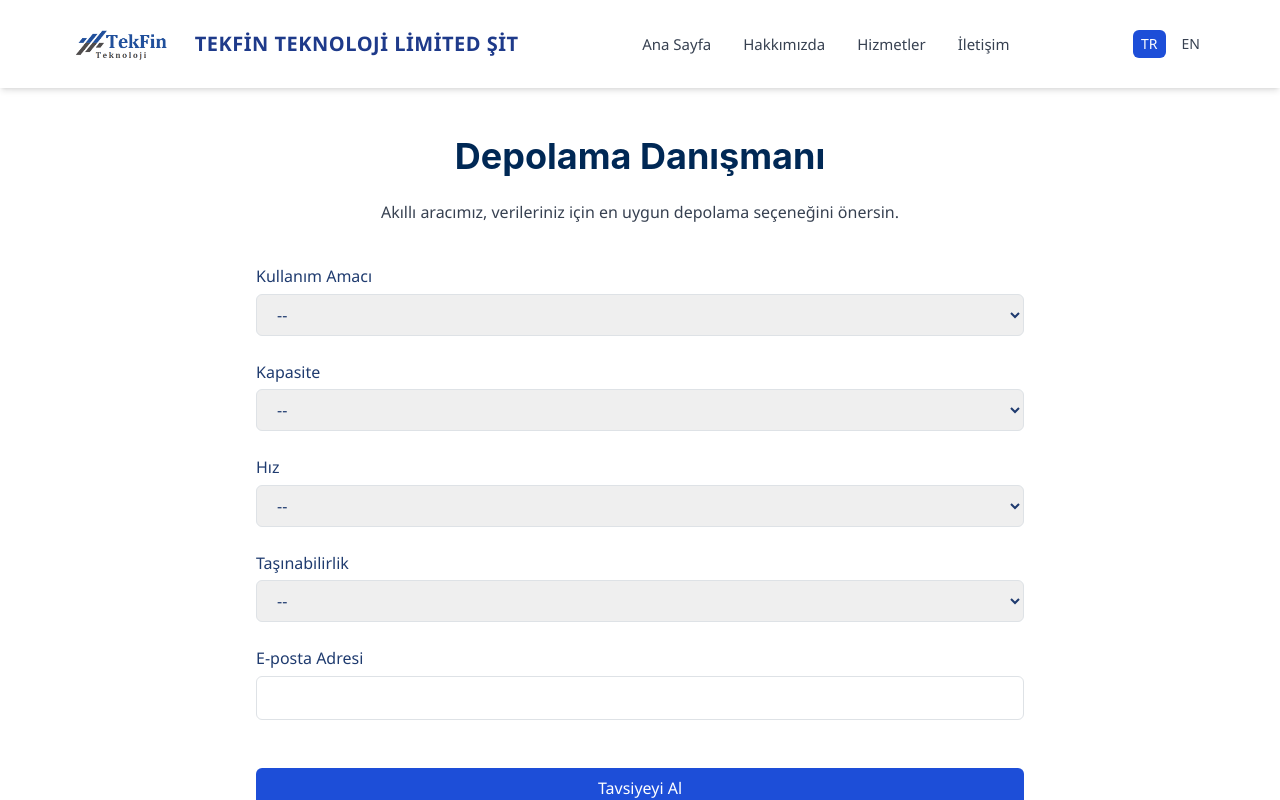
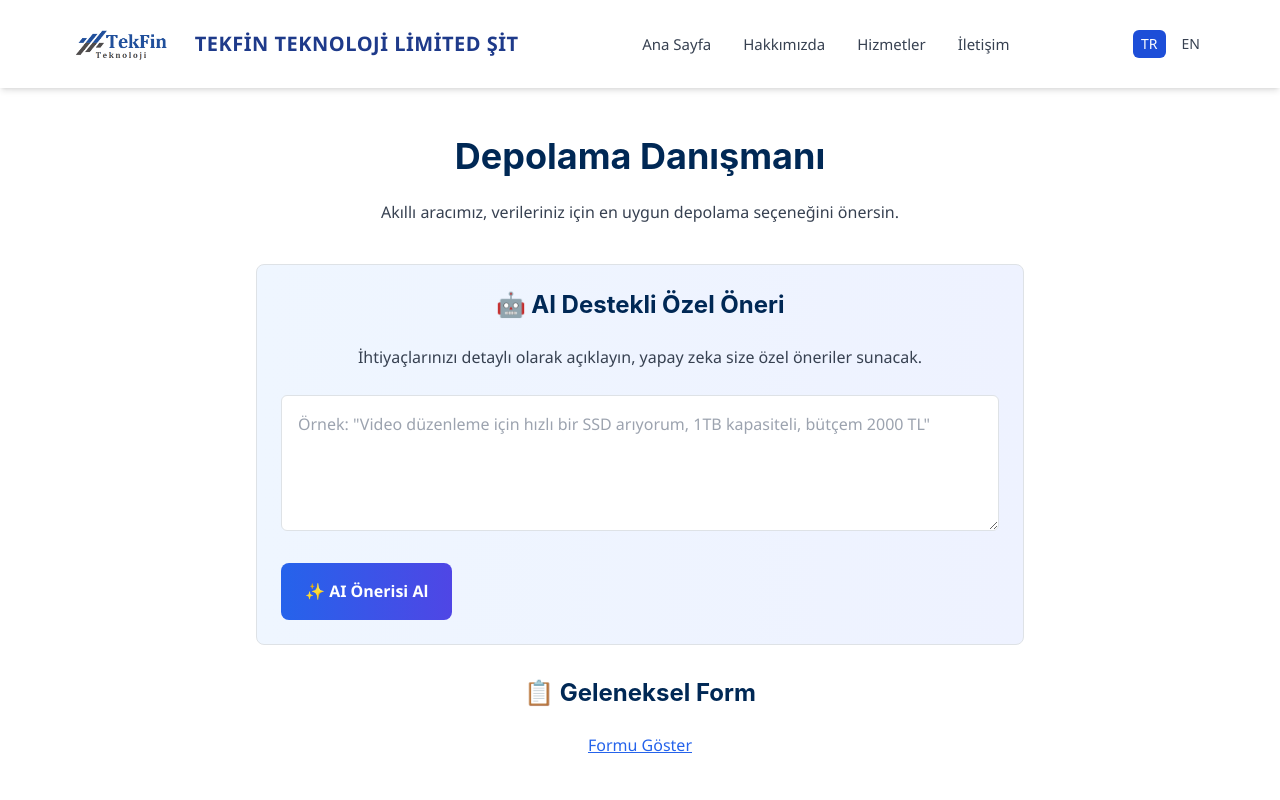
Before and after one commit to SalehKar/tekfin-website, a React (Create React App) app: page /storage-advisor in a window 1280 px wide. Shown: the top 800 px of the page. Built offline with nearby package versions, Linux system fonts and the light colour scheme.

Commit message:
Add AI-powered custom recommendation feature to StorageAdvisor

```diff
--- a/src/components/StorageAdvisor.js
+++ b/src/components/StorageAdvisor.js
@@ -7,6 +7,10 @@ const StorageAdvisor = ({ language }) => {
   const [speed, setSpeed] = useState('');
   const [portability, setPortability] = useState('');
   const [email, setEmail] = useState('');
+  const [customRequirements, setCustomRequirements] = useState('');
+  const [aiRecommendation, setAiRecommendation] = useState('');
+  const [isLoadingAI, setIsLoadingAI] = useState(false);
+  const [showAISection, setShowAISection] = useState(false);
 
   const navigate = useNavigate();
   const isTR = language === 'tr';
@@ -36,6 +40,50 @@ const StorageAdvisor = ({ language }) => {
     }
   };
 
+  const handleAIRecommendation = async () => {
+    if (!customRequirements.trim()) {
+      alert(isTR ? 'Lütfen ihtiyaçlarınızı açıklayın.' : 'Please describe your requirements.');
+      return;
+    }
+
+    setIsLoadingAI(true);
+    setAiRecommendation('');
+
+    try {
+      const response = await fetch('/api/ai/storage-recommendation', {
+        method: 'POST',
+        headers: {
+          'Content-Type': 'application/json',
+        },
+        body: JSON.stringify({
+          requirements: customRequirements,
+          language: language
+        }),
+      });
+
+      const data = await response.json();
+
+      if (data.success) {
+        setAiRecommendation(data.recommendation);
+      } else {
+        setAiRecommendation(
+          isTR
+            ? 'Üzgünüz, şu anda AI önerisi alınamıyor. Lütfen daha sonra tekrar deneyin.'
+            : 'Sorry, AI recommendation is not available right now. Please try again later.'
+        );
+      }
+    } catch (error) {
+      console.error('Error getting AI recommendation:', error);
+      setAiRecommendation(
+        isTR
+          ? 'Bağlantı hatası. Lütfen internet bağlantınızı kontrol edin.'
+          : 'Connection error. Please check your internet connection.'
+      );
+    } finally {
+      setIsLoadingAI(false);
+    }
+  };
+
   return (
     <div className="bg-white text-[#1f3b6f] px-4 py-12">
       <div className="max-w-3xl mx-auto text-center">
@@ -48,6 +96,71 @@ const StorageAdvisor = ({ language }) => {
             : 'Let our smart tool recommend the best storage option for your data.'}
         </p>
 
+        {/* AI-Powered Custom Recommendation Section */}
+        <div className="mb-8 p-6 bg-gradient-to-r from-blue-50 to-indigo-50 rounded-lg border border-blue-200">
+          <h2 className="text-2xl font-bold mb-4 text-[#002855]">
+            {isTR ? '🤖 AI Destekli Özel Öneri' : '🤖 AI-Powered Custom Recommendation'}
+          </h2>
+          <p className="text-gray-700 mb-4">
+            {isTR
+              ? 'İhtiyaçlarınızı detaylı olarak açıklayın, yapay zeka size özel öneriler sunacak.'
+              : 'Describe your needs in detail, and our AI will provide personalized recommendations.'}
+          </p>
+
+          <div className="text-left">
+            <textarea
+              value={customRequirements}
+              onChange={(e) => setCustomRequirements(e.target.value)}
+              placeholder={
+                isTR
+                  ? 'Örnek: "Video düzenleme için hızlı bir SSD arıyorum, 1TB kapasiteli, bütçem 2000 TL"'
+                  : 'Example: "I need a fast SSD for video editing, 1TB capacity, budget is 2000 TL"'
+              }
+              className="w-full p-3 border border-gray-300 rounded-md focus:outline-none focus:ring-2 focus:ring-blue-500 min-h-[100px]"
+              rows="4"
+            />
+
+            <button
+              onClick={handleAIRecommendation}
+              disabled={isLoadingAI}
+              className="mt-4 bg-gradient-to-r from-blue-600 to-indigo-600 text-white px-6 py-3 rounded-lg font-semibold hover:from-blue-700 hover:to-indigo-700 transition duration-300 disabled:opacity-50 disabled:cursor-not-allowed"
+            >
+              {isLoadingAI
+                ? (isTR ? '🔄 AI Analiz Ediyor...' : '🔄 AI Analyzing...')
+                : (isTR ? '✨ AI Önerisi Al' : '✨ Get AI Recommendation')
+              }
+            </button>
+          </div>
+
+          {aiRecommendation && (
+            <div className="mt-6 p-4 bg-white rounded-lg border border-gray-200 text-left">
+              <h3 className="font-bold text-lg mb-3 text-[#002855]">
+                {isTR ? '🎯 AI Önerisi:' : '🎯 AI Recommendation:'}
+              </h3>
+              <div className="text-gray-700 whitespace-pre-line">
+                {aiRecommendation}
+              </div>
+            </div>
+          )}
+        </div>
+
+        {/* Traditional Form Section */}
+        <div className="mb-8">
+          <h2 className="text-2xl font-bold mb-6 text-[#002855]">
+            {isTR ? '📋 Geleneksel Form' : '📋 Traditional Form'}
+          </h2>
+          <button
+            onClick={() => setShowAISection(!showAISection)}
+            className="mb-4 text-blue-600 hover:text-blue-800 underline"
+          >
+            {showAISection
+              ? (isTR ? 'Formu Gizle' : 'Hide Form')
+              : (isTR ? 'Formu Göster' : 'Show Form')
+            }
+          </button>
+        </div>
+
+        {showAISection && (
           <form
             onSubmit={handleEmailSubmit}
             className="grid grid-cols-1 gap-6 text-left"
@@ -145,6 +258,7 @@ const StorageAdvisor = ({ language }) => {
               {isTR ? 'Tavsiyeyi Al' : 'Get Recommendation'}
             </button>
           </form>
+        )}
       </div>
     </div>
   );
```
Lines whose indentation alone changed are shown as unchanged.
